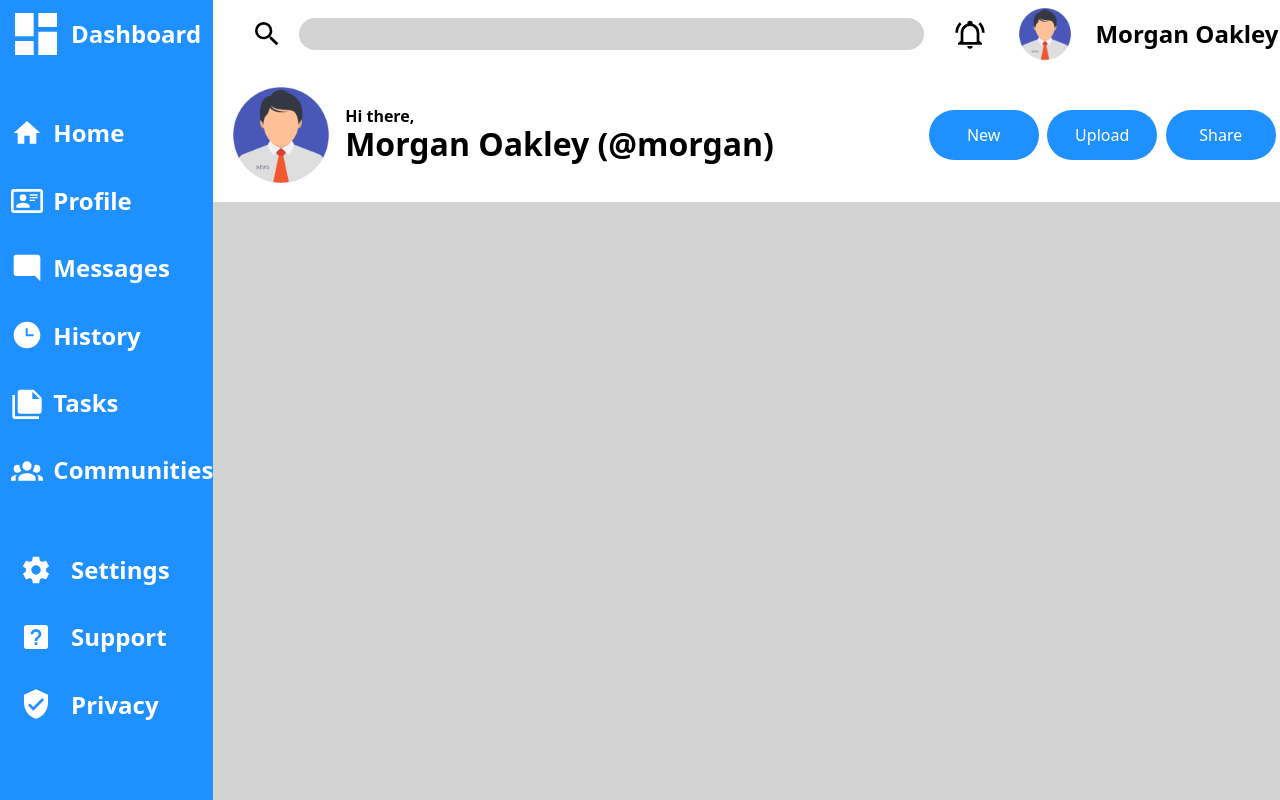
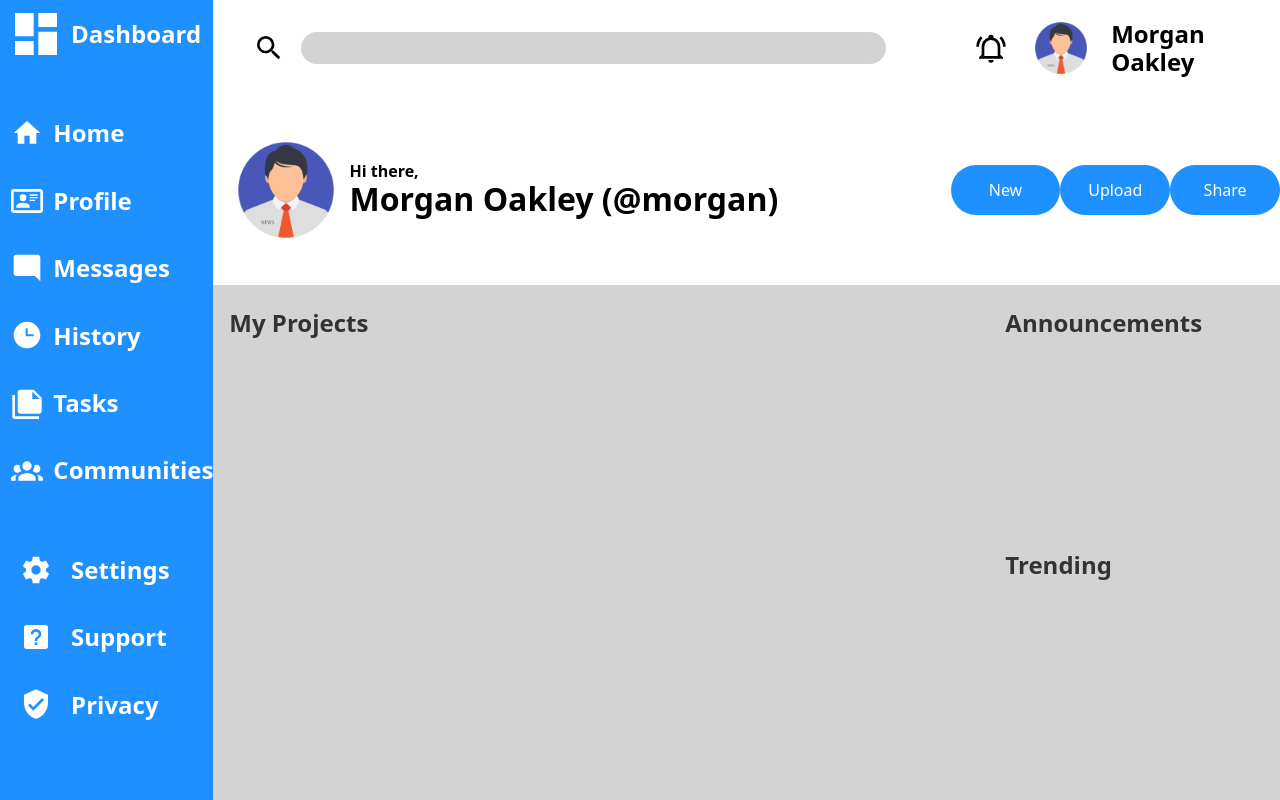
Before and after one commit to MPadilla198/TOP-Admin-Dashboard, a website: page index.html in a window 1280 px wide. Drawn offline with nearby package versions, Linux system fonts and the light colour scheme.

Commit message:
Complete basic grid layour for projects and announcements/trending

```diff
--- a/index.html
+++ b/index.html
@@ -64,7 +64,21 @@
         </div>
     </header>
     <section>
+        <div>
+            <h2 class="section-title">My Projects</h2>
+            <div class="projects">
 
+            </div>
+        </div>
+        <div class="sidebar">
+            <div class="announcements">
+                <h2 class="section-title">Announcements</h2>
+
+            </div>
+            <div class="trending">
+                <h2 class="section-title">Trending</h2>
+            </div>
+        </div>
     </section>
 </body>
 
--- a/styles.css
+++ b/styles.css
@@ -70,7 +70,7 @@ aside .icon {
 header {
     background-color: white;
     display: grid;
-    grid-template-columns: 2fr 1fr;
+    grid-template-columns: 3fr 1fr;
     grid-template-rows: 1fr 2fr;
 }
 
@@ -87,7 +87,7 @@ header {
 }
 
 .search>input {
-    width: 100%;
+    width: 90%;
     height: 32px;
     border-radius: 16px;
     border-style: none;
@@ -158,4 +158,24 @@ header {
 /** SECTION STYLES */
 section {
     background-color: var(--gray);
+    display: grid;
+    grid-template-columns: 3fr 1fr;
+    padding: 16px;
 }
+
+.section-title {
+    margin: 8px 0;
+    color: #333;
+}
+
+.projects {
+    display: grid;
+    grid-template-columns: repeat(2, 1fr);
+    grid-template-rows: repeat(3, 1fr);
+    gap: 8px;
+}
+
+.sidebar {
+    display: grid;
+    grid-template-rows: repeat(2, 1fr);
+}
```
